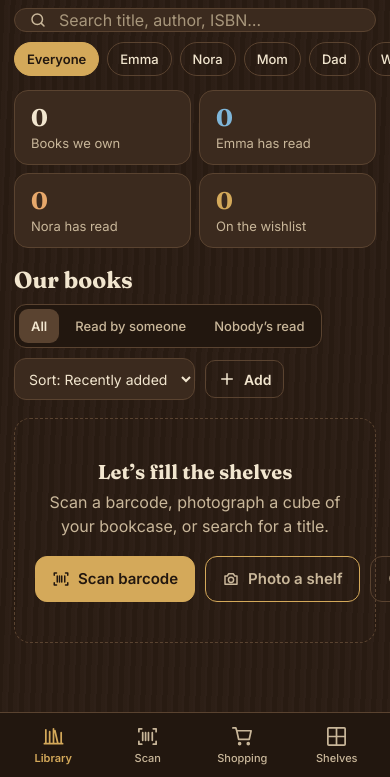
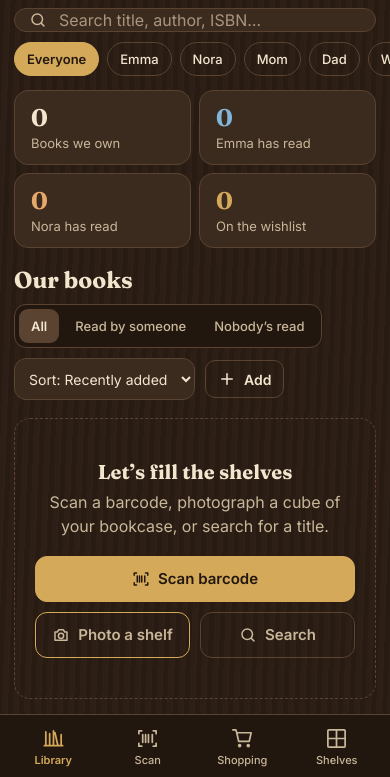
Before and after one commit to ShawnJSpencer/Spencer_Books, a plain HTML site: page index.html in a window 390 px wide. Shown: the part 67-844 px from the top of the page. Drawn offline with Linux system fonts and the light colour scheme.

Commit message:
iPhone: tab bar fills to the bottom edge, no sideways swiping
Co-Authored-By: Claude Opus 5.5 <noreply@anthropic.com>
Claude-Session: https://claude.ai/code/session_016HS1KNCByFnsm4EGFjTnG7

```diff
--- a/index.html
+++ b/index.html
@@ -24,7 +24,8 @@
   --sat:env(safe-area-inset-top,0px);--sab:env(safe-area-inset-bottom,0px);
 }
 *{box-sizing:border-box;-webkit-tap-highlight-color:transparent}
-html,body{margin:0;height:100%;overscroll-behavior:none}
+html,body{margin:0;height:100%;overflow:hidden;overscroll-behavior:none;background:#2a1c13}
+html,body{-webkit-text-size-adjust:100%;text-size-adjust:100%}
 body{font-family:var(--fb);color:var(--ink);background-color:var(--bg);
   background-image:repeating-linear-gradient(92deg,rgba(255,255,255,.018) 0 2px,rgba(0,0,0,.05) 2px 7px,rgba(255,255,255,.012) 7px 11px);
   -webkit-font-smoothing:antialiased;touch-action:manipulation}
@@ -34,7 +35,7 @@ input,select,textarea{font:16px var(--fb);color:var(--ink)}
 svg.i{width:18px;height:18px;fill:none;stroke:currentColor;stroke-width:2;stroke-linecap:round;stroke-linejoin:round;flex-shrink:0}
 
 /* ── frame ── */
-#app{height:100%;display:flex;flex-direction:column}
+#app{height:100%;display:flex;flex-direction:column;overflow:hidden}
 .top{flex-shrink:0;display:flex;align-items:center;gap:16px;padding:calc(10px + var(--sat)) 24px 10px;background:var(--bar);border-bottom:1px solid var(--line)}
 .brand{display:flex;align-items:center;gap:11px;min-width:0}
 .brand b{display:block;font:700 20px var(--fd);white-space:nowrap}
@@ -54,9 +55,9 @@ svg.i{width:18px;height:18px;fill:none;stroke:currentColor;stroke-width:2;stroke
 .sync .dot.on{background:var(--green)}
 .sync.needs{color:var(--amber)}
 .body{flex:1;min-height:0;display:grid;grid-template-columns:264px minmax(0,1fr) 392px}
-#side{overflow-y:auto;padding:20px 16px 40px;border-right:1px solid var(--line);background:rgba(34,23,15,.55);display:flex;flex-direction:column;gap:24px}
-#main{overflow-y:auto;padding:20px 24px 60px;min-width:0}
-#detail{overflow-y:auto;border-left:1px solid var(--line);background:var(--panel2);padding:20px}
+#side{overflow-y:auto;overflow-x:hidden;padding:20px 16px 40px;border-right:1px solid var(--line);background:rgba(34,23,15,.55);display:flex;flex-direction:column;gap:24px}
+#main{overflow-y:auto;overflow-x:hidden;overscroll-behavior-y:contain;-webkit-overflow-scrolling:touch;padding:20px 24px 60px;min-width:0}
+#detail{overflow-y:auto;overflow-x:hidden;border-left:1px solid var(--line);background:var(--panel2);padding:20px}
 #tabs{display:none}
 
 .cap{font-size:11px;letter-spacing:1.4px;text-transform:uppercase;color:var(--mute)}
@@ -262,8 +263,10 @@ body[data-view=shelves] .body{grid-template-columns:264px minmax(0,1fr)}
   .brand b{font-size:19px}
   .body{grid-template-columns:minmax(0,1fr)}
   #side{display:none}
-  #main{padding:14px 14px calc(110px + var(--sab))}
-  #tabs{display:grid;grid-template-columns:repeat(4,minmax(0,1fr));position:fixed;left:0;right:0;bottom:0;padding:8px 6px calc(8px + var(--sab));background:var(--bar);border-top:1px solid var(--line);z-index:20}
+  #main{padding:14px 14px 28px}
+  #tabs{display:grid;grid-template-columns:repeat(4,minmax(0,1fr));flex:none;width:100%;padding:8px 6px calc(6px + var(--sab));background:var(--bar);border-top:1px solid var(--line);z-index:20}
+  .empty .row2{flex-wrap:wrap}
+  .empty .row2 .btn{flex:1 1 140px}
   #tabs button{display:flex;flex-direction:column;align-items:center;gap:3px;background:none;border:0;color:var(--mute);font-size:11px;font-weight:500;padding:4px 0}
   #tabs button.on{color:var(--brass);font-weight:600}
   #tabs svg{width:23px;height:23px}
--- a/sw.js
+++ b/sw.js
@@ -1,5 +1,5 @@
 // Spencer Library service worker: opens offline, picks up updates automatically.
-const CACHE = 'sbooks-v2';
+const CACHE = 'sbooks-v3';
 const SHELL = ['./', 'index.html', 'app.js', 'scanner.js', 'config.js', 'manifest.webmanifest', 'icons/icon-180.png', 'icons/icon-192.png', 'icons/icon-512.png', 'icons/icon-32.png'];
 
 self.addEventListener('install', e => { e.waitUntil(caches.open(CACHE).then(c => c.addAll(SHELL)).then(() => self.skipWaiting())); });
```
